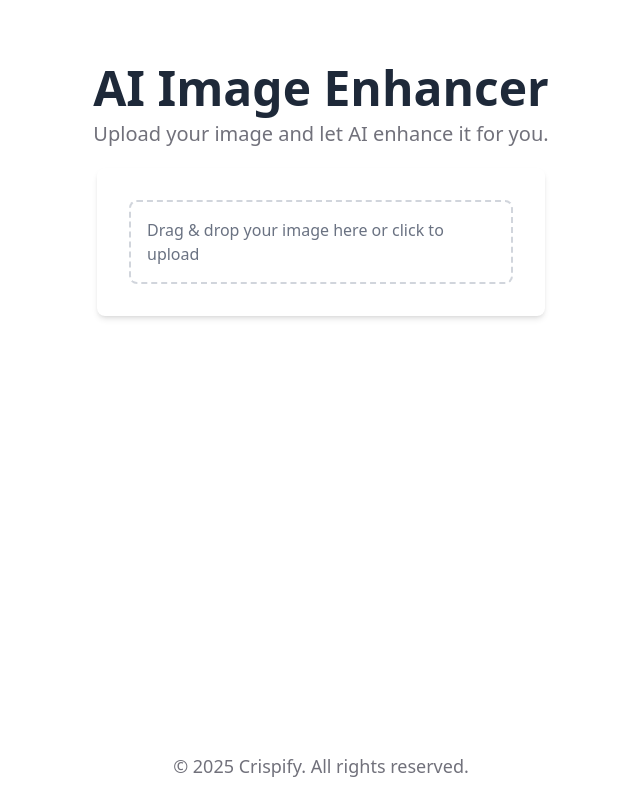
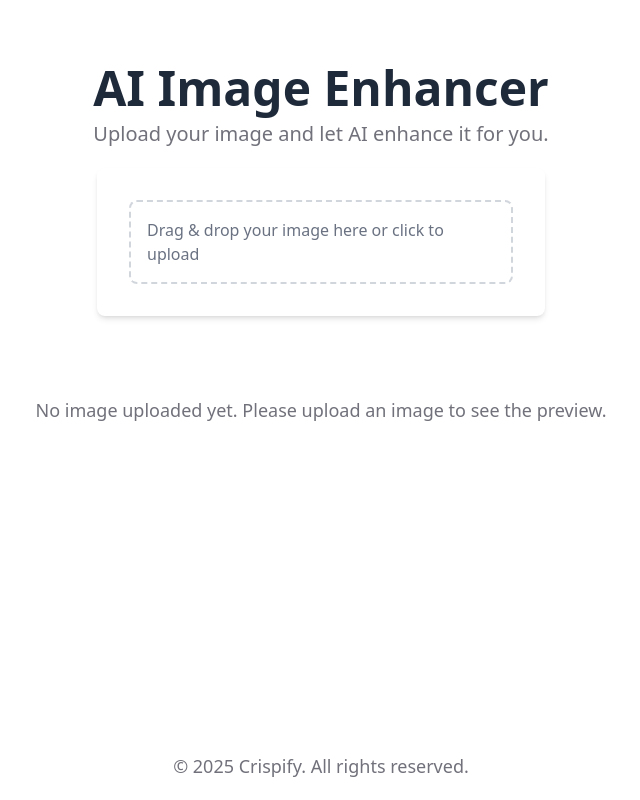
Before and after one commit to anuragbansall/Crispify, a React (Vite) app: page / in a window 1280 px wide. Shown: the whole page, without its empty margins (319-959 px from the left). Built offline with nearby package versions, Linux system fonts and the light colour scheme.

Commit message:
minor fixes

```diff
--- a/src/components/PreviewSection.jsx
+++ b/src/components/PreviewSection.jsx
@@ -22,7 +22,13 @@ function PreviewSection() {
             tag="enhanced"
           />
         </div>
-      ) : null}
+      ) : (
+        <div className="flex flex-col items-center justify-center mt-10 gap-5">
+          <p className="text-center text-sm md:text-lg text-zinc-500 dark:text-zinc-200">
+            No image uploaded yet. Please upload an image to see the preview.
+          </p>
+        </div>
+      )}
     </div>
   );
 }
```
